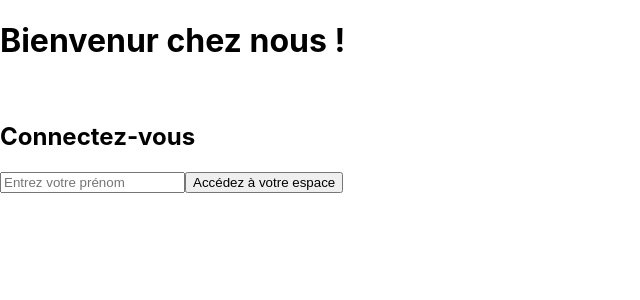
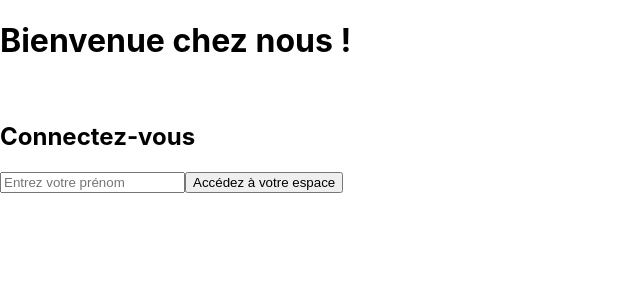
Before and after one commit to Issife94/mon-burger, a React (Create React App) app: page / in a window 1280 px wide. Shown: the top 300 px of the page, without its empty margins (0-640 px from the left). Built offline with nearby package versions, Linux system fonts and the light colour scheme.

Commit message:
✨ F02: APP > Install routing sytem

```diff
--- a/src/App.js
+++ b/src/App.js
@@ -1,4 +1,7 @@
+import { Route, Routes } from "react-router-dom";
 import LoginPage from "./components/pages/login/LoginPage";
+import OrderPage from "./components/pages/order/OrderPage";
+import ErrorPage from "./components/pages/error/ErrorPage";
 
 function App() {
   //state (état, donnée)
@@ -6,6 +9,12 @@
   //comportements
 
   //affichage (render)
-  return <LoginPage />
+  return (
+    <Routes>
+      <Route path="/" element={<LoginPage />} />
+      <Route path="/order" element={<OrderPage />} />
+      <Route path="*" element={<ErrorPage />} />
+    </Routes>
+  )
 }
 export default App;
--- /dev/null
+++ b/src/components/pages/error/ErrorPage.js
@@ -0,0 +1,7 @@
+import React from 'react'
+
+export default function ErrorPage() {
+  return (
+    <div>ErrorPage</div>
+  )
+}
--- a/src/components/pages/login/LoginForm.js
+++ b/src/components/pages/login/LoginForm.js
@@ -13,7 +13,7 @@
   //affichage
   return (
     <form action="submit" onSubmit={handleSubmit}>
-      <h1>Bienvenur chez nous !</h1>
+      <h1>Bienvenue chez nous !</h1>
       <br />
       <h2>Connectez-vous</h2>
       <input
--- /dev/null
+++ b/src/components/pages/order/OrderPage.js
@@ -0,0 +1,5 @@
+export default function OrderPage() {
+  return (
+    <div>OrderPage</div>
+  )
+}
--- a/src/index.js
+++ b/src/index.js
@@ -3,11 +3,14 @@
 import './index.css';
 import App from './App';
 import reportWebVitals from './reportWebVitals';
+import { BrowserRouter } from 'react-router-dom';
 
 const root = ReactDOM.createRoot(document.getElementById('root'));
 root.render(
   <React.StrictMode>
-    <App />
+    <BrowserRouter>
+      <App />
+    </BrowserRouter>
   </React.StrictMode>
 );
 
```
